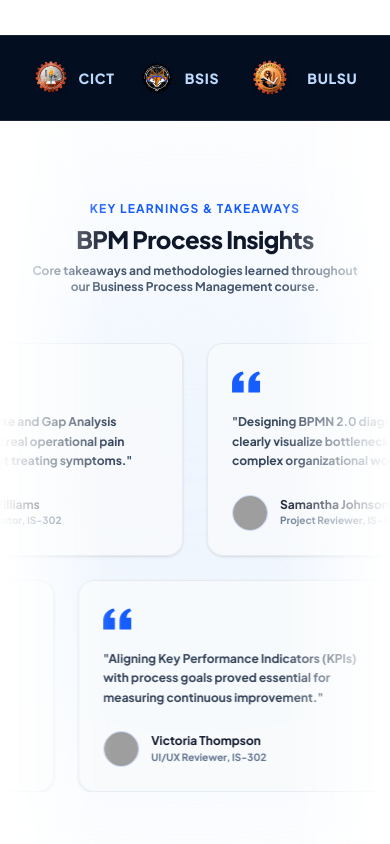
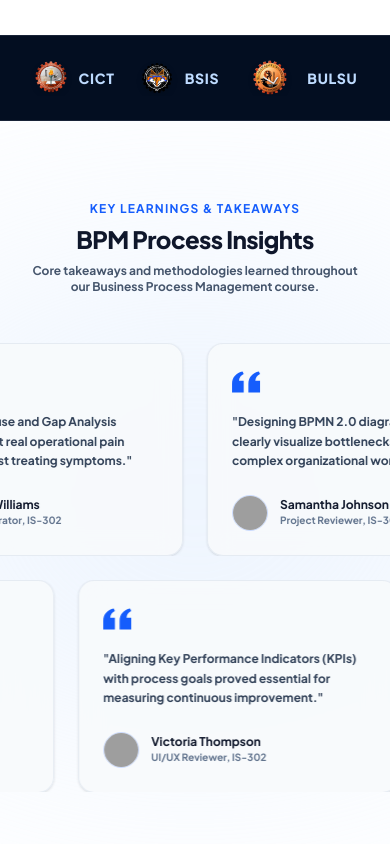
Before and after one commit to khenzxc/IS-302-Portfolio, a React (Vite) app: page / in a window 390 px wide. Shown: the part 4700-5544 px from the top of the page. Built offline with nearby package versions, Linux system fonts and the light colour scheme; grey boxes are pictures that could not be loaded.

Commit message:
optimized some stuff

```diff
--- a/src/components/About.jsx
+++ b/src/components/About.jsx
@@ -1,20 +1,18 @@
 import { motion } from "framer-motion";
 
-// Natural & Fluid Spring Physics Config (Walang matigas na transition)
 const fluidSpring = {
   type: "spring",
-  stiffness: 70,   // Mas mababa = mas malambot ang galaw
-  damping: 14,     // Tamang timpla ng bounce para hindi matigas
-  mass: 0.8,       // Magaan at sakto ang sway
+  stiffness: 70,
+  damping: 14,
+  mass: 0.8,
 };
 
-// Container setup para isa-isang pumasok (Staggered)
 const containerVariants = {
   hidden: { opacity: 0 },
   visible: {
     opacity: 1,
     transition: {
-      staggerChildren: 0.15, // Isa-isang susunod ang bawat card/item
+      staggerChildren: 0.15,
       delayChildren: 0.05,
     },
   },
@@ -29,7 +27,6 @@ const itemVariants = {
   },
 };
 
-// Smooth & Soft Slide galing sa Kanan
 const cardVariants = {
   hidden: { opacity: 0, x: 30 },
   visible: {
@@ -46,11 +43,7 @@ export default function About() {
       className="relative z-10 bg-white py-20 text-gray-900 border-t border-slate-200 shadow-[0_-25px_50px_-12px_rgba(0,0,0,0.15)] rounded-t-[2.5rem]"
     >
       <div className="max-w-7xl mx-auto px-6 relative z-10">
-
-        {/* Main Grid Layout */}
         <div className="grid grid-cols-1 lg:grid-cols-2 gap-10 items-start">
-
-          {/* LEFT SIDE: Course Meta & Description */}
           <motion.div
             variants={containerVariants}
             initial="hidden"
@@ -58,8 +51,6 @@ export default function About() {
             viewport={{ once: true, margin: "-80px" }}
             className="flex flex-col gap-5"
           >
-
-            {/* Section Header */}
             <motion.div variants={itemVariants}>
               <span className="text-xs font-bold text-blue-600 uppercase tracking-widest block mb-1.5">
                 Overview
@@ -72,7 +63,6 @@ export default function About() {
               </p>
             </motion.div>
 
-            {/* Compact Course Meta Info Chips */}
             <motion.div variants={itemVariants} className="grid grid-cols-2 sm:flex sm:flex-wrap gap-2 text-[11px] font-medium text-slate-700">
               <span className="px-3 py-1.5 bg-slate-100 border border-slate-200/80 rounded-xl sm:rounded-full truncate text-center sm:text-left transition-transform hover:scale-105">
                 <strong className="text-slate-900">College:</strong> CICT
@@ -88,7 +78,6 @@ export default function About() {
               </span>
             </motion.div>
 
-            {/* Course Description */}
             <motion.div variants={itemVariants} className="p-0 mt-1">
               <h3 className="text-base sm:text-lg font-bold text-black mb-2">
                 Course Description
@@ -103,7 +92,6 @@ export default function About() {
 
           </motion.div>
 
-          {/* RIGHT SIDE: Key Highlights (01, 02, 03 - Malambot at Isa-isang Kanan) */}
           <motion.div
             variants={containerVariants}
             initial="hidden"
@@ -111,7 +99,6 @@ export default function About() {
             viewport={{ once: true, margin: "-80px" }}
             className="flex flex-col gap-4"
           >
-
             <motion.div
               variants={cardVariants}
               whileHover={{ y: -4, transition: { type: "spring", stiffness: 300, damping: 15 } }}
--- a/src/components/LogoMarquee.jsx
+++ b/src/components/LogoMarquee.jsx
@@ -7,7 +7,6 @@ export default function LogoMarquee() {
 
   return (
     <div className="w-full bg-[#030e21] border-y border-slate-800/80 py-6 sm:py-8 relative z-10">
-      {/* Horizontal Single Line Container */}
       <div className="max-w-7xl mx-auto px-4 sm:px-6 flex items-center justify-center gap-6 sm:gap-20 overflow-x-auto no-scrollbar flex-nowrap">
         {logos.map((logo, index) => (
           <div
--- a/src/components/MemberCard.jsx
+++ b/src/components/MemberCard.jsx
@@ -11,7 +11,6 @@ export default function MemberCard({ member }) {
         <p className="text-sm font-medium text-blue-600 mb-3">{member.role}</p>
         <p className="text-slate-600 text-sm mb-4 flex-grow">{member.bio}</p>
 
-        {/* Skills Tags */}
         <div className="flex flex-wrap gap-2 mb-6">
           {member.skills.map((skill) => (
             <span
@@ -23,7 +22,6 @@ export default function MemberCard({ member }) {
           ))}
         </div>
 
-        {/* Social Links */}
         <div className="pt-4 border-t border-slate-100 flex gap-4 text-xs font-semibold text-slate-400">
           <a href={member.socials.github} className="hover:text-blue-600 transition-colors">GitHub</a>
           <a href={member.socials.linkedin} className="hover:text-blue-600 transition-colors">LinkedIn</a>
--- a/src/components/PeerInsights.jsx
+++ b/src/components/PeerInsights.jsx
@@ -1,6 +1,6 @@
 "use client";
 
-import { motion } from "framer-motion";
+import { useState, useEffect } from "react";
 
 const TOP_ROW_INSIGHTS = [
   {
@@ -58,23 +58,69 @@ const BOTTOM_ROW_INSIGHTS = [
 ];
 
 export default function PeerInsights() {
+  const [isPausedRow1, setIsPausedRow1] = useState(false);
+  const [isPausedRow2, setIsPausedRow2] = useState(false);
+
   const topRowRepeated = [...TOP_ROW_INSIGHTS, ...TOP_ROW_INSIGHTS, ...TOP_ROW_INSIGHTS];
   const bottomRowRepeated = [...BOTTOM_ROW_INSIGHTS, ...BOTTOM_ROW_INSIGHTS, ...BOTTOM_ROW_INSIGHTS];
+
+  useEffect(() => {
+    const resumeAll = () => {
+      setIsPausedRow1(false);
+      setIsPausedRow2(false);
+    };
+
+    window.addEventListener("scroll", resumeAll, { passive: true });
+    window.addEventListener("touchmove", resumeAll, { passive: true });
+
+    return () => {
+      window.removeEventListener("scroll", resumeAll);
+      window.removeEventListener("touchmove", resumeAll);
+    };
+  }, []);
+
+  const handleMobileTouch = (row, e) => {
+    if (window.matchMedia("(pointer: coarse)").matches) {
+      e.stopPropagation();
+
+      if (row === 1) {
+        setIsPausedRow1((prev) => !prev);
+      } else {
+        setIsPausedRow2((prev) => !prev);
+      }
+    }
+  };
 
   return (
     <section
       id="insights"
-      className="relative z-10 bg-white py-20 text-slate-900 overflow-hidden"
+      className="relative z-10 bg-white py-20 text-slate-900 overflow-hidden font-['Plus_Jakarta_Sans',sans-serif] select-none"
     >
-      {/* Ambient Lighting Glow (Soft Light Blue Center) */}
+      <style jsx global>{`
+        @keyframes marqueeRight {
+          0% { transform: translate3d(-33.33%, 0, 0); }
+          100% { transform: translate3d(0%, 0, 0); }
+        }
+        @keyframes marqueeLeft {
+          0% { transform: translate3d(0%, 0, 0); }
+          100% { transform: translate3d(-33.33%, 0, 0); }
+        }
+        .animate-marquee-right {
+          animation: marqueeRight 35s linear infinite;
+          will-change: transform;
+        }
+        .animate-marquee-left {
+          animation: marqueeLeft 35s linear infinite;
+          will-change: transform;
+        }
+      `}</style>
+
       <div className="absolute top-1/2 left-1/2 -translate-x-1/2 -translate-y-1/2 w-[700px] h-[400px] bg-blue-100/60 rounded-full blur-[140px] pointer-events-none" />
 
-      {/* Side Fade Gradient Overlays Matching White BG */}
-      <div className="absolute inset-y-0 left-0 w-28 bg-gradient-to-r from-white to-transparent z-20 pointer-events-none" />
-      <div className="absolute inset-y-0 right-0 w-28 bg-gradient-to-l from-white to-transparent z-20 pointer-events-none" />
+      <div className="hidden md:block absolute inset-y-0 left-0 w-28 bg-gradient-to-r from-white to-transparent z-20 pointer-events-none" />
+      <div className="hidden md:block absolute inset-y-0 right-0 w-28 bg-gradient-to-l from-white to-transparent z-20 pointer-events-none" />
 
       <div className="max-w-7xl mx-auto px-6 relative z-10 mb-12">
-        {/* Header */}
         <div className="max-w-2xl text-center mx-auto">
           <span className="text-xs font-bold text-blue-600 uppercase tracking-widest block mb-1.5">
             Key Learnings & Takeaways
@@ -88,18 +134,12 @@ export default function PeerInsights() {
         </div>
       </div>
 
-      {/* Marquee Rows Container */}
-      <div className="flex flex-col gap-6 overflow-hidden select-none">
-
-        {/* Row 1: Moving Right */}
-        <motion.div
-          className="flex gap-6 w-max"
-          animate={{ x: ["-33.33%", "0%"] }}
-          transition={{
-            ease: "linear",
-            duration: 35,
-            repeat: Infinity,
-          }}
+      <div className="flex flex-col gap-6 overflow-hidden">
+        <div className="flex overflow-hidden">
+          <div
+            className="flex gap-6 w-max animate-marquee-right"
+            style={{ animationPlayState: isPausedRow1 ? "paused" : "running" }}
+            onClick={(e) => handleMobileTouch(1, e)}
           >
             {topRowRepeated.map((item, index) => (
               <div
@@ -108,24 +148,21 @@ export default function PeerInsights() {
               >
                 <div>
                   <QuoteIcon />
-                <p className="text-xs sm:text-sm text-slate-700 leading-relaxed mb-6">
+                  <p className="text-xs sm:text-sm text-slate-700 leading-relaxed mb-6 pointer-events-none">
                     "{item.quote}"
                   </p>
                 </div>
                 <ProfileFooter item={item} />
               </div>
             ))}
-        </motion.div>
+          </div>
+        </div>
 
-        {/* Row 2: Moving Left */}
-        <motion.div
-          className="flex gap-6 w-max"
-          animate={{ x: ["0%", "-33.33%"] }}
-          transition={{
-            ease: "linear",
-            duration: 35,
-            repeat: Infinity,
-          }}
+        <div className="flex overflow-hidden">
+          <div
+            className="flex gap-6 w-max animate-marquee-left"
+            style={{ animationPlayState: isPausedRow2 ? "paused" : "running" }}
+            onClick={(e) => handleMobileTouch(2, e)}
           >
             {bottomRowRepeated.map((item, index) => (
               <div
@@ -134,25 +171,25 @@ export default function PeerInsights() {
               >
                 <div>
                   <QuoteIcon />
-                <p className="text-xs sm:text-sm text-slate-700 leading-relaxed mb-6">
+                  <p className="text-xs sm:text-sm text-slate-700 leading-relaxed mb-6 pointer-events-none">
                     "{item.quote}"
                   </p>
                 </div>
                 <ProfileFooter item={item} />
               </div>
             ))}
-        </motion.div>
+          </div>
+        </div>
 
       </div>
     </section>
   );
 }
 
-// Sub-component: Quote Symbol (Deep Blue Accent)
 function QuoteIcon() {
   return (
     <svg
-      className="w-7 h-7 text-blue-600 mb-4 fill-current"
+      className="w-7 h-7 text-blue-600 mb-4 fill-current pointer-events-none"
       viewBox="0 0 24 24"
     >
       <path d="M14.017 21v-7.391c0-5.704 3.731-9.57 8.983-10.609l.995 2.151c-2.432.917-3.995 3.638-3.995 5.849h4v10h-9.983zm-14.017 0v-7.391c0-5.704 3.748-9.57 9-10.609l.996 2.151c-2.433.917-3.996 3.638-3.996 5.849h3.983v10h-9.983z" />
@@ -160,10 +197,9 @@ function QuoteIcon() {
   );
 }
 
-// Sub-component: Profile Avatar & Name
 function ProfileFooter({ item }) {
   return (
-    <div className="flex items-center gap-3">
+    <div className="flex items-center gap-3 pointer-events-none">
       <img
         src={item.avatar}
         alt={item.name}
--- a/src/components/Process.jsx
+++ b/src/components/Process.jsx
@@ -7,8 +7,6 @@ export default function Process() {
       className="relative z-10 bg-[#030e21] py-20 text-white border-t border-slate-800/80"
     >
       <div className="max-w-7xl mx-auto px-6 relative z-10">
-
-        {/* Header - Centered */}
         <div className="max-w-2xl mb-12 text-center mx-auto">
           <span className="text-xs font-bold text-blue-400 uppercase tracking-widest block mb-1.5">
             Coursework
@@ -21,7 +19,6 @@ export default function Process() {
           </p>
         </div>
 
-        {/* Milestone Cards */}
         <div className="grid grid-cols-1 md:grid-cols-3 gap-6">
           {projectMilestones.map((item, idx) => (
             <div
--- a/src/components/Team.jsx
+++ b/src/components/Team.jsx
@@ -84,7 +84,6 @@ function TeamCoverflowGallery({
   const [active, setActive] = useState(0)
   const lockRef = useRef(false)
 
-  // Touch Swipe tracking states
   const touchStartX = useRef(0)
   const touchEndX = useRef(0)
 
@@ -130,7 +129,6 @@ function TeamCoverflowGallery({
     [autoplay, n, lock]
   )
 
-  // Handlers para sa Touch Drag / Swipe
   const handleTouchStart = (e) => {
     touchStartX.current = e.targetTouches[0].clientX
   }
@@ -142,13 +140,13 @@ function TeamCoverflowGallery({
   const handleTouchEnd = () => {
     if (!touchStartX.current || !touchEndX.current) return
     const distance = touchStartX.current - touchEndX.current
-    const isSwipe = Math.abs(distance) > 40 // minimum swipe distance threshold
+    const isSwipe = Math.abs(distance) > 40
 
     if (isSwipe) {
       if (distance > 0) {
-        step(1) // Swipe Left -> Next Card
+        step(1)
       } else {
-        step(-1) // Swipe Right -> Prev Card
+        step(-1)
       }
     }
 
@@ -178,12 +176,10 @@ function TeamCoverflowGallery({
   const effectiveRadius = (Math.max(0, Math.min(20, radius)) / 20) * 24
   const dim = 1 - Math.max(0, Math.min(100, opacity)) / 100
 
-  // Order ng dots para sa visual display kung saan index 0 ang nasa gitna (pang-3rd dot)
   const dotVisualOrder = [3, 4, 0, 1, 2]
 
   return (
     <div className="flex flex-col items-center w-full">
-      {/* Coverflow Canvas */}
       <div
         style={{
           position: "relative",
@@ -336,9 +332,7 @@ function TeamCoverflowGallery({
         </div>
       </div>
 
-      {/* Navigation Controls & Visual Indicators */}
       <div className="mt-6 flex flex-col items-center gap-3 relative z-20">
-        {/* Left / Right Arrow Buttons & Pagination Dots */}
         <div className="flex items-center gap-5">
           <button
             onClick={() => step(-1)}
@@ -360,7 +354,6 @@ function TeamCoverflowGallery({
             </svg>
           </button>
 
-          {/* Pagination Dots */}
           <div className="flex items-center gap-2">
             {dotVisualOrder.map((targetIdx) => (
               <button
@@ -401,7 +394,6 @@ function TeamCoverflowGallery({
           </button>
         </div>
 
-        {/* Text Hint para sa mobile swipe & click */}
         <span className="text-xs text-slate-400 font-medium tracking-wide">
           Swipe or click cards to navigate
         </span>
```
Also changed, not shown: src/components/FeaturedWorks.jsx (+0 -8 lines), src/components/Footer.jsx (+0 -9 lines), src/components/Hero.jsx (+0 -22 lines), src/components/Navbar.jsx (+0 -8 lines). Lines whose indentation alone changed are shown as unchanged.
